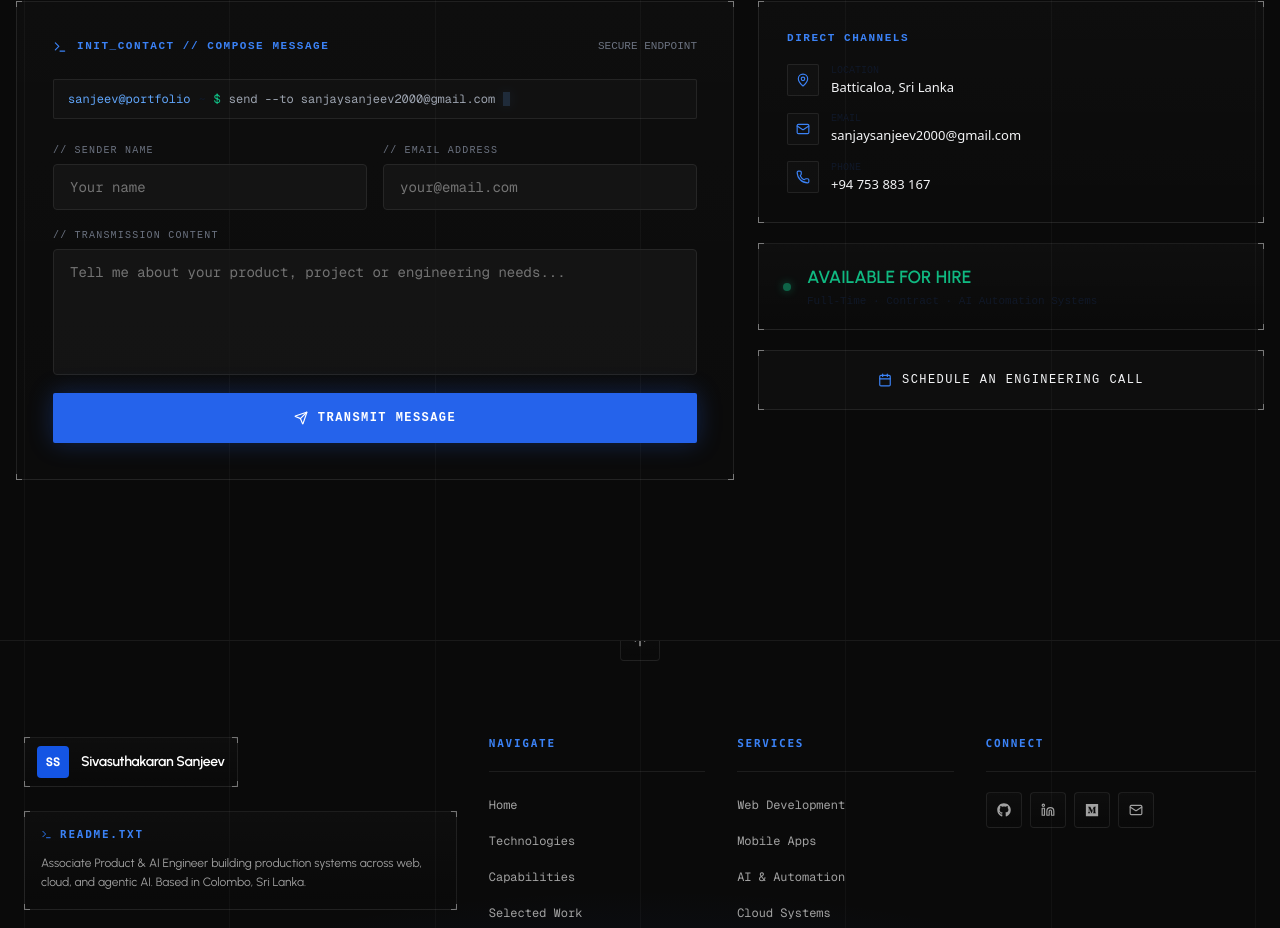
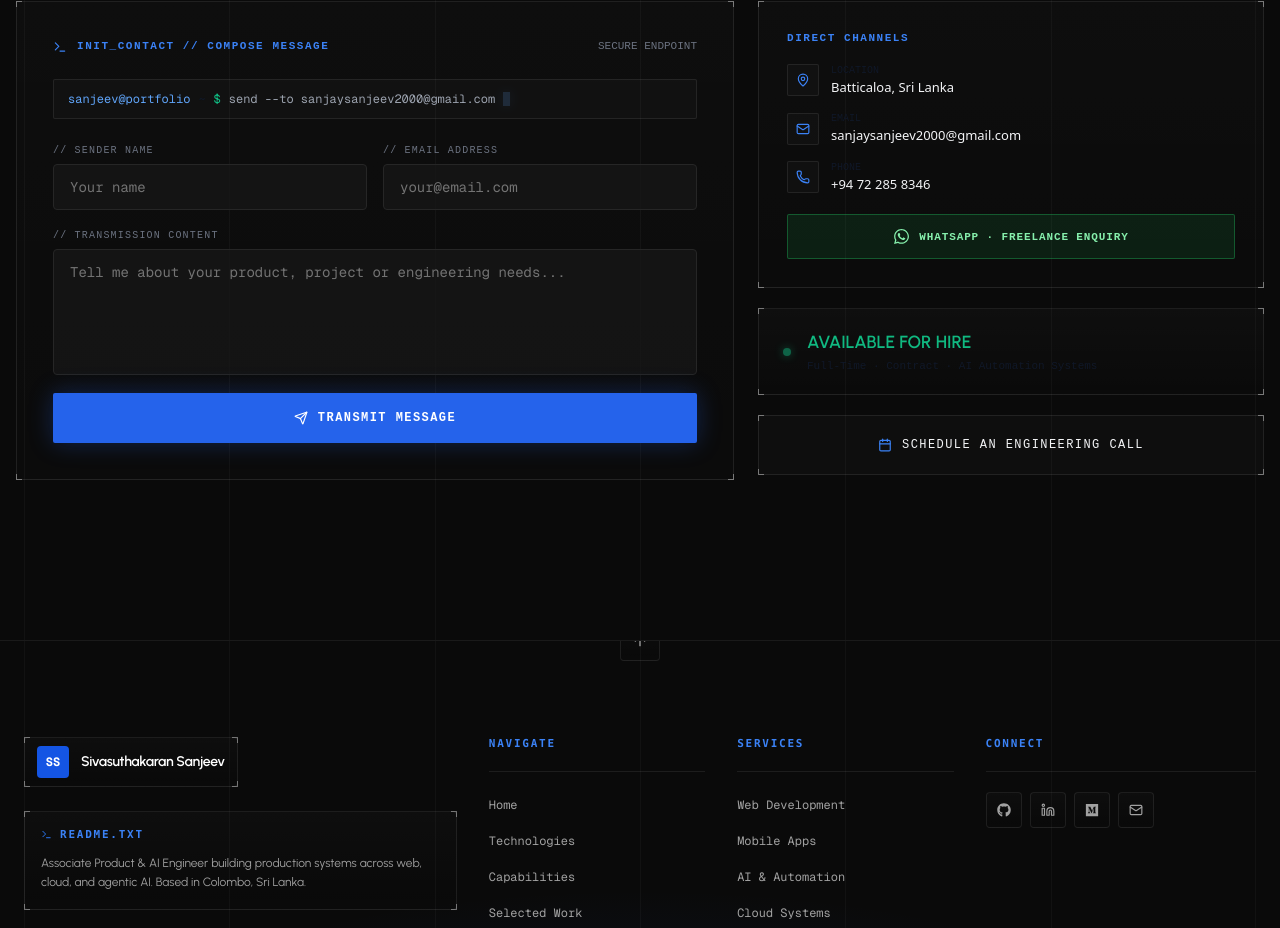
Before and after one commit to sanjeev200009/Sivasuthakaran-Sanjeev-Portfolio, a React (Vite) app: page / in a window 1280 px wide. Shown: the part 10860-11788 px from the top of the page. Built offline with nearby package versions, Linux system fonts and the light colour scheme; no server answers.

Commit message:
feat: add direct WhatsApp freelance contact

```diff
--- a/src/components/Sections/ContactSection.jsx
+++ b/src/components/Sections/ContactSection.jsx
@@ -1,5 +1,6 @@
 import React, { useEffect, useState } from "react";
 import { motion, AnimatePresence } from "framer-motion";
+import { FaWhatsapp } from "react-icons/fa";
 import {
   Send,
   MapPin,
@@ -18,6 +19,10 @@ import { EMAIL_CONFIG } from "../../config/emailjs.js";
 import { useTheme } from "../../context/ThemeContext.jsx";
 import { SOCIAL_LINKS, REACT_APPLICATION } from "../../utils/data.js";
 import SublevelSectionHeader from "./SublevelSectionHeader.jsx";
+
+const WHATSAPP_URL = `https://wa.me/94722858346?text=${encodeURIComponent(
+  "Hi Sanjeev, I found your portfolio and would like to discuss a freelance project."
+)}`;
 
 export default function ContactSection() {
   const { isDarkMode } = useTheme();
@@ -457,6 +462,36 @@ export default function ContactSection() {
                   );
                 })}
               </div>
+
+              <motion.a
+                href={WHATSAPP_URL}
+                target="_blank"
+                rel="noreferrer"
+                whileHover={{ scale: 1.01 }}
+                whileTap={{ scale: 0.99 }}
+                aria-label="Discuss a freelance project with Sanjeev on WhatsApp"
+                style={{
+                  marginTop: 4,
+                  padding: "13px 16px",
+                  display: "flex",
+                  alignItems: "center",
+                  justifyContent: "center",
+                  gap: 9,
+                  borderRadius: 2,
+                  border: "1px solid rgba(37, 211, 102, 0.32)",
+                  background: "rgba(37, 211, 102, 0.1)",
+                  color: isDarkMode ? "#86efac" : "#087f3f",
+                  fontFamily: "ui-monospace, monospace",
+                  fontSize: 11,
+                  fontWeight: 700,
+                  letterSpacing: "0.08em",
+                  textTransform: "uppercase",
+                  textDecoration: "none",
+                }}
+              >
+                <FaWhatsapp size={17} />
+                WhatsApp · Freelance Enquiry
+              </motion.a>
             </div>
 
             {/* Availability Diagnostic Box */}
@@ -813,6 +848,41 @@ export default function ContactSection() {
                     {scheduleError}
                   </p>
                 )}
+                <div style={{ display: "flex", alignItems: "center", gap: 10 }} aria-hidden="true">
+                  <span style={{ height: 1, flex: 1, background: "rgba(255,255,255,0.1)" }} />
+                  <span style={{ color: "#6b7280", fontFamily: "ui-monospace, monospace", fontSize: 10 }}>
+                    OR CONTACT DIRECTLY
+                  </span>
+                  <span style={{ height: 1, flex: 1, background: "rgba(255,255,255,0.1)" }} />
+                </div>
+                <motion.a
+                  href={WHATSAPP_URL}
+                  target="_blank"
+                  rel="noreferrer"
+                  whileHover={{ scale: 1.01 }}
+                  whileTap={{ scale: 0.99 }}
+                  aria-label="Open WhatsApp to discuss a freelance project"
+                  style={{
+                    padding: "13px 18px",
+                    display: "flex",
+                    alignItems: "center",
+                    justifyContent: "center",
+                    gap: 9,
+                    borderRadius: 2,
+                    border: "1px solid rgba(37, 211, 102, 0.35)",
+                    background: "rgba(37, 211, 102, 0.1)",
+                    color: "#86efac",
+                    fontFamily: "ui-monospace, monospace",
+                    fontSize: 11,
+                    fontWeight: 700,
+                    letterSpacing: "0.08em",
+                    textTransform: "uppercase",
+                    textDecoration: "none",
+                  }}
+                >
+                  <FaWhatsapp size={17} />
+                  WhatsApp +94 72 285 8346
+                </motion.a>
               </form>
             </motion.div>
           </motion.div>
--- a/src/utils/data.js
+++ b/src/utils/data.js
@@ -207,6 +207,6 @@ export const REACT_APPLICATION = [
     {
         icon: Phone,
         label: "Phone",
-        value: "+94 753 883 167",
+        value: "+94 72 285 8346",
     },
 ];
```
Also changed, not shown: 3 other files (tests, documents, lock files or other folders).
